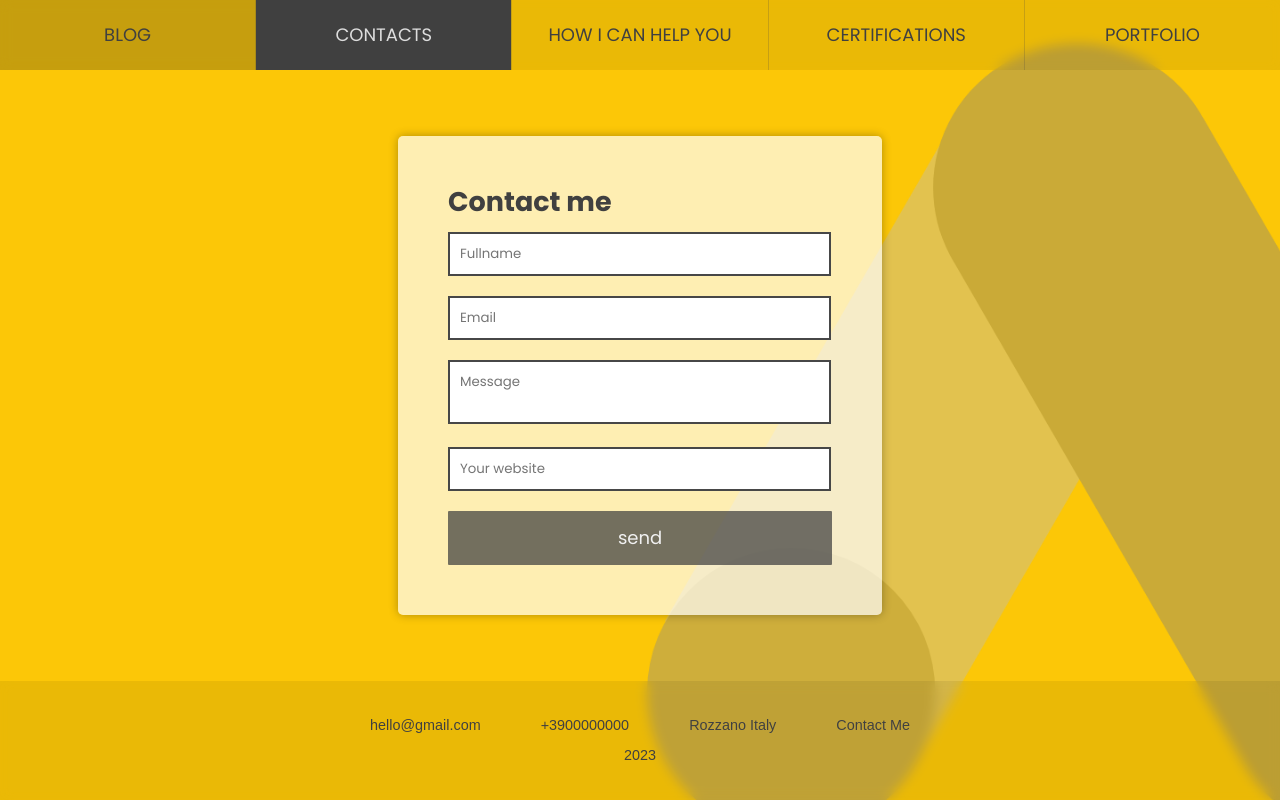
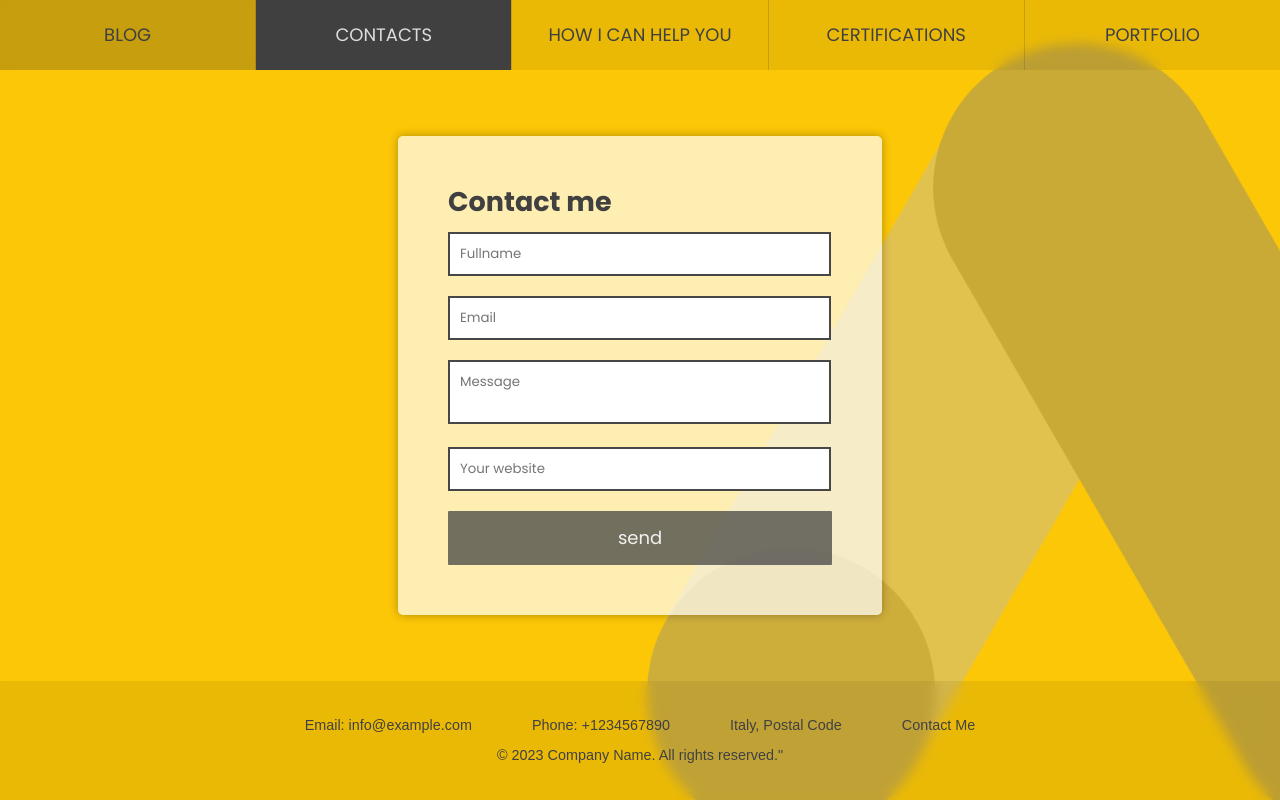
Before and after one commit to LuVuitton/svetlana-lobanova-ppc, a Next.js app: page /contacts in a window 1280 px wide. Built offline with nearby package versions, Linux system fonts and the light colour scheme; no server answers.

Commit message:
fix footer

```diff
--- a/src/components/BurgerMenu/index.tsx
+++ b/src/components/BurgerMenu/index.tsx
@@ -20,7 +20,11 @@ const BurgerMenu: React.FC<BurgerMenuProps> = ({ show, callback }) => {
 
   const burgerClasses = show ? `${styles.burger} ${styles.show}` : styles.burger
 
-  return <div className={burgerClasses}>{linksArr}</div>
+  return (
+    <div className={burgerClasses}>
+      {linksArr} <li className={styles.item}></li>
+    </div>
+  )
 }
 
 export default BurgerMenu
--- a/src/components/CardAnimated/index.module.scss
+++ b/src/components/CardAnimated/index.module.scss
@@ -51,6 +51,8 @@ $cardColorHover: rgba(0, 0, 0, 0.346);;
     color 0.5s ease; /* Добавляем transition для плавного изменения цвета текста */
 
   &0 {
+    z-index: 999;
+
     background: url('../../../public/Google_Ads_logo-min.png') center center
       no-repeat;
     background-size: 300px;
@@ -73,6 +75,8 @@ $cardColorHover: rgba(0, 0, 0, 0.346);;
   }
 
   &1 {
+    z-index: 999;
+
     background: url('../../../public/Google_Search_logo-min.png') center center
       no-repeat;
     background-size: 300px;
@@ -96,6 +100,7 @@ $cardColorHover: rgba(0, 0, 0, 0.346);;
   }
 
   &2 {
+    z-index: 999;
     background: url('../../../public/Google_Shoping_logo-min.png') center center
       no-repeat;
     background-size: 300px;
--- a/src/components/Footer/TheFooter.tsx
+++ b/src/components/Footer/TheFooter.tsx
@@ -1,27 +1,28 @@
 // Footer.tsx
-import React from 'react';
+import React from 'react'
 
-import styles from './index.module.scss';
-import Link from 'next/link';
+import styles from './index.module.scss'
+import Link from 'next/link'
 
 const TheFooter: React.FC = () => {
   return (
     <footer className={styles.footer}>
       <div className={styles.row}>
         <ul>
-          <li>hello@gmail.com</li>
-          <li>+3900000000</li>
-          <li>Rozzano Italy</li>
-          <li><Link href="./contacts">Contact Me</Link></li>
-          {/* <li><Link href="#">Contact us</Link></li> */}
+          <li>Email: info@example.com</li>
+          <li>Phone: +1234567890</li>
+          <li>Italy, Postal Code</li>
+          <li>
+            <Link href="./contacts">Contact Me</Link>
+          </li>
         </ul>
       </div>
 
       <div className={styles.row}>
-         2023
+        © 2023 Company Name. All rights reserved."
       </div>
     </footer>
-  );
-};
+  )
+}
 
-export default TheFooter;
+export default TheFooter
```
